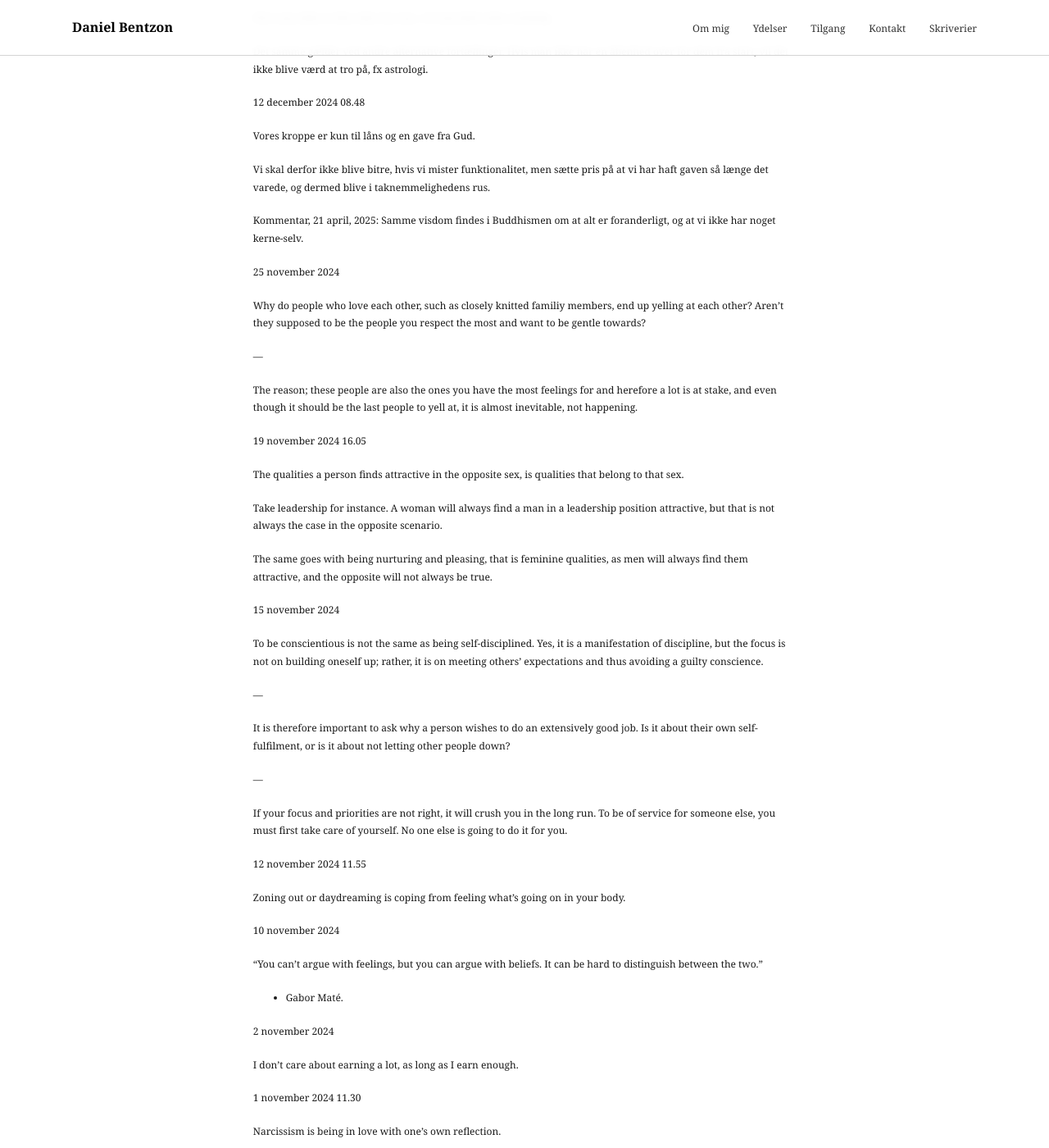
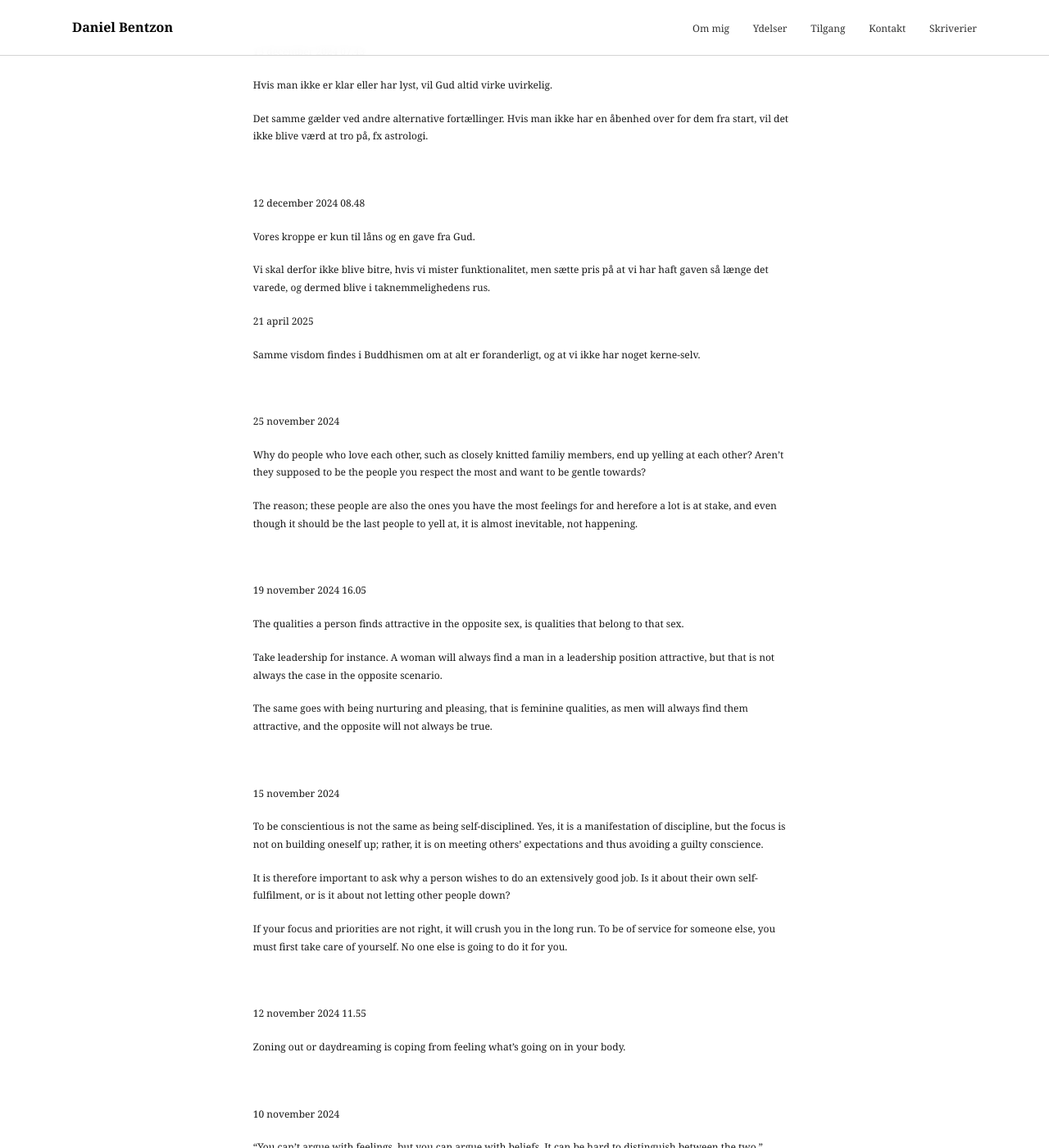
Before and after one commit to danielbentzon/danielbentzon.github.io, a Jekyll site: the page built from _sider/indsigter.md, in a window 1280 px wide and 1400 px high, scrolled down 25440 px. Shown: the whole window at 82% size. Built offline with Jekyll 4.4.1, drawn with Linux system fonts in a browser that asks for light colours.

Commit message:
Update _sider/indsigter.md (via Pages CMS)

```diff
--- a/_sider/indsigter.md
+++ b/_sider/indsigter.md
@@ -1243,12 +1243,16 @@ It is what you do when nobody is watching, that makes you, who you are.
 
 
 
+&nbsp;
+
 21 april 2025 10.35
 
 Finding it hard to strike the balance? Listen to your gut.
 
 
 
+&nbsp;
+
 13 december 2024 07.43
 
 Hvis man ikke er klar eller har lyst, vil Gud altid virke uvirkelig.
@@ -1257,26 +1261,32 @@ Det samme gælder ved andre alternative fortællinger. Hvis man ikke har en åbe
 
 
 
+&nbsp;
+
 12 december 2024 08.48
 
 Vores kroppe er kun til låns og en gave fra Gud.
 
 Vi skal derfor ikke blive bitre, hvis vi mister funktionalitet, men sætte pris på at vi har haft gaven så længe det varede, og dermed blive i taknemmelighedens rus.
 
-Kommentar, 21 april, 2025: Samme visdom findes i Buddhismen om at alt er foranderligt, og at vi ikke har noget kerne-selv.
-
-
+21 april 2025
+
+Samme visdom findes i Buddhismen om at alt er foranderligt, og at vi ikke har noget kerne-selv.
+
+
+
+&nbsp;
 
 25 november 2024
 
 Why do people who love each other, such as closely knitted familiy members, end up yelling at each other? Aren’t they supposed to be the people you respect the most and want to be gentle towards?
 
-—
-
 The reason; these people are also the ones you have the most feelings for and herefore a lot is at stake, and even though it should be the last people to yell at, it is almost inevitable, not happening.
 
 
 
+&nbsp;
+
 19 november 2024 16.05
 
 The qualities a person finds attractive in the opposite sex, is qualities that belong to that sex.
@@ -1287,33 +1297,37 @@ The same goes with being nurturing and pleasing, that is feminine qualities, as
 
 
 
+&nbsp;
+
 15 november 2024
 
 To be conscientious is not the same as being self-disciplined. Yes, it is a manifestation of discipline, but the focus is not on building oneself up; rather, it is on meeting others' expectations and thus avoiding a guilty conscience.
 
-—
-
 It is therefore important to ask why a person wishes to do an extensively good job. Is it about their own self-fulfilment, or is it about not letting other people down?
 
-—
-
 If your focus and priorities are not right, it will crush you in the long run. To be of service for someone else, you must first take care of yourself. No one else is going to do it for you.
 
 
 
+&nbsp;
+
 12 november 2024 11.55
 
 Zoning out or daydreaming is coping from feeling what’s going on in your body.
 
 
 
+&nbsp;
+
 10 november 2024
 
 “You can’t argue with feelings, but you can argue with beliefs. It can be hard to distinguish between the two.”
 
-- Gabor Maté.
-
-
+- Gabor Maté
+
+
+
+&nbsp;
 
 2 november 2024
 
@@ -1321,15 +1335,17 @@ I don’t care about earning a lot, as long as I earn enough.
 
 
 
+&nbsp;
+
 1 november 2024 11.30
 
 Narcissism is being in love with one’s own reflection.
 
-—
-
 It is a wound in one’s own ability to love themself.
 
 
+
+&nbsp;
 
 28 oktober 2024
 
```
